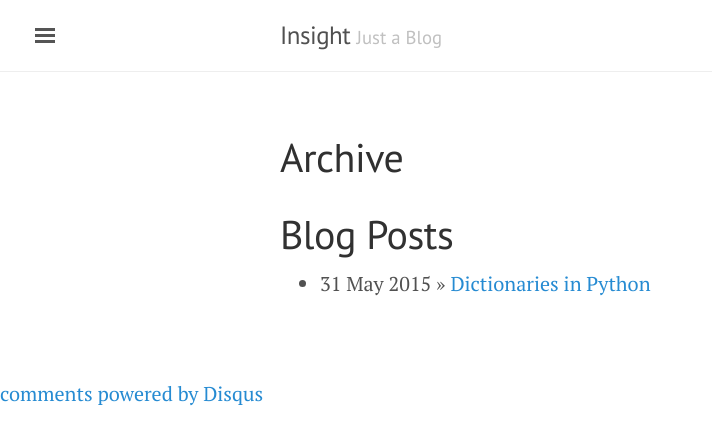
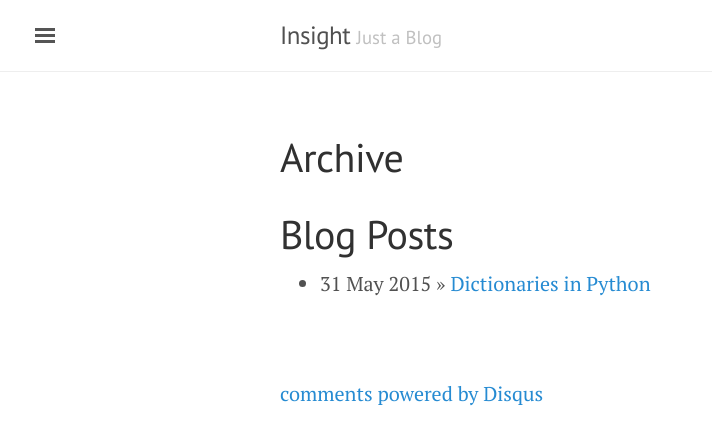
Before and after one commit to samarthbhargav/samarthbhargav.github.io, a Jekyll site: the page built from archive.md, in a window 1280 px wide. Shown: the top 445 px of the page, without its empty margins (0-712 px from the left). Built offline with Jekyll 4.4.1, drawn with Linux system fonts in a browser that asks for light colours; Markdown is read by kramdown in place of the engine named in the settings; comment, search, counter and statistics services are not loaded.

Commit message:
Try fix disqus

```diff
--- a/_layouts/default.html
+++ b/_layouts/default.html
@@ -21,10 +21,11 @@
 
       <div class="container content">
         {{ content }}
+
+        {% include disqus.html %}
       </div>
     </div>
 
-    {% include disqus.html %}
 
     <label for="sidebar-checkbox" class="sidebar-toggle"></label>
 
```
